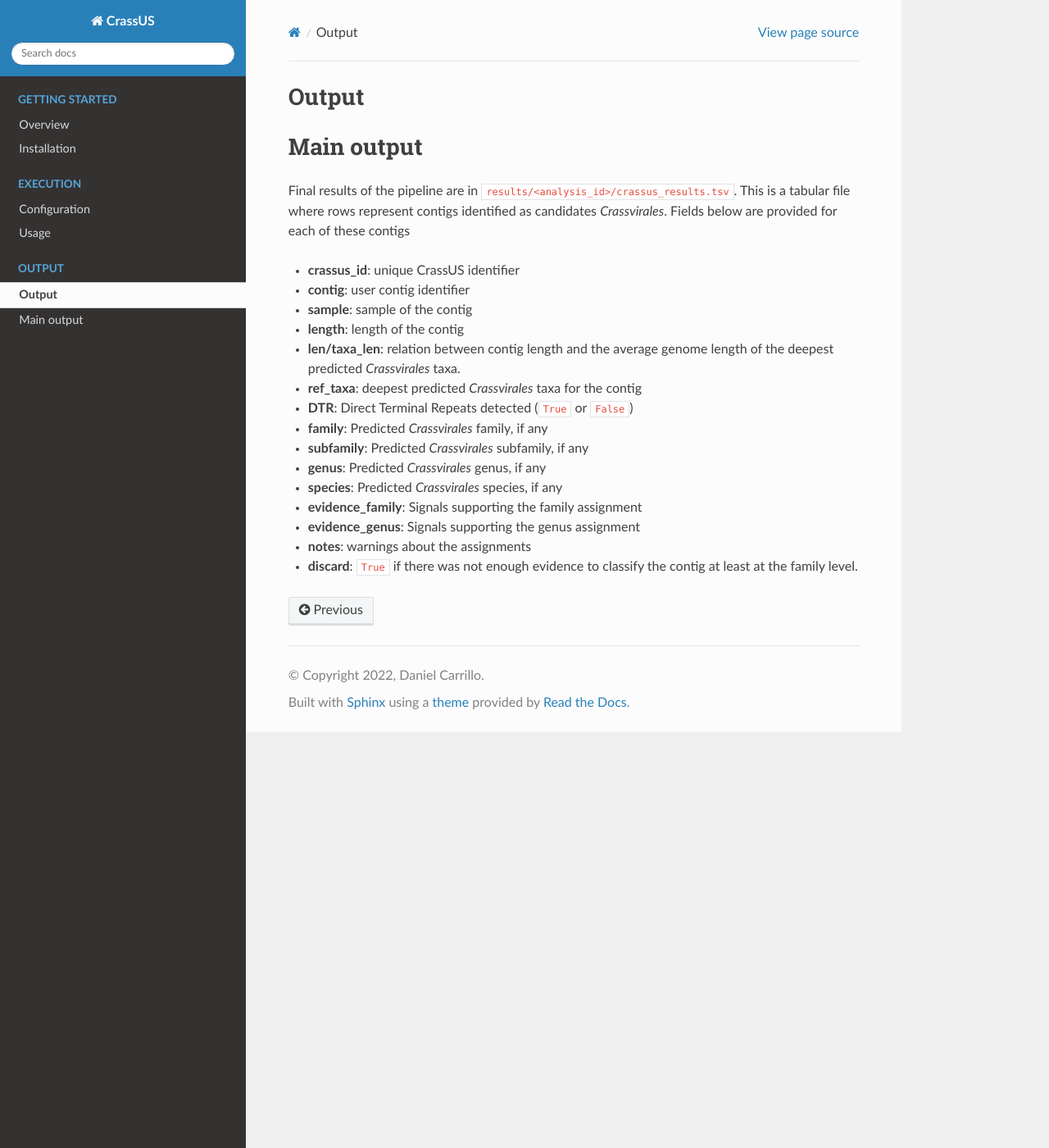
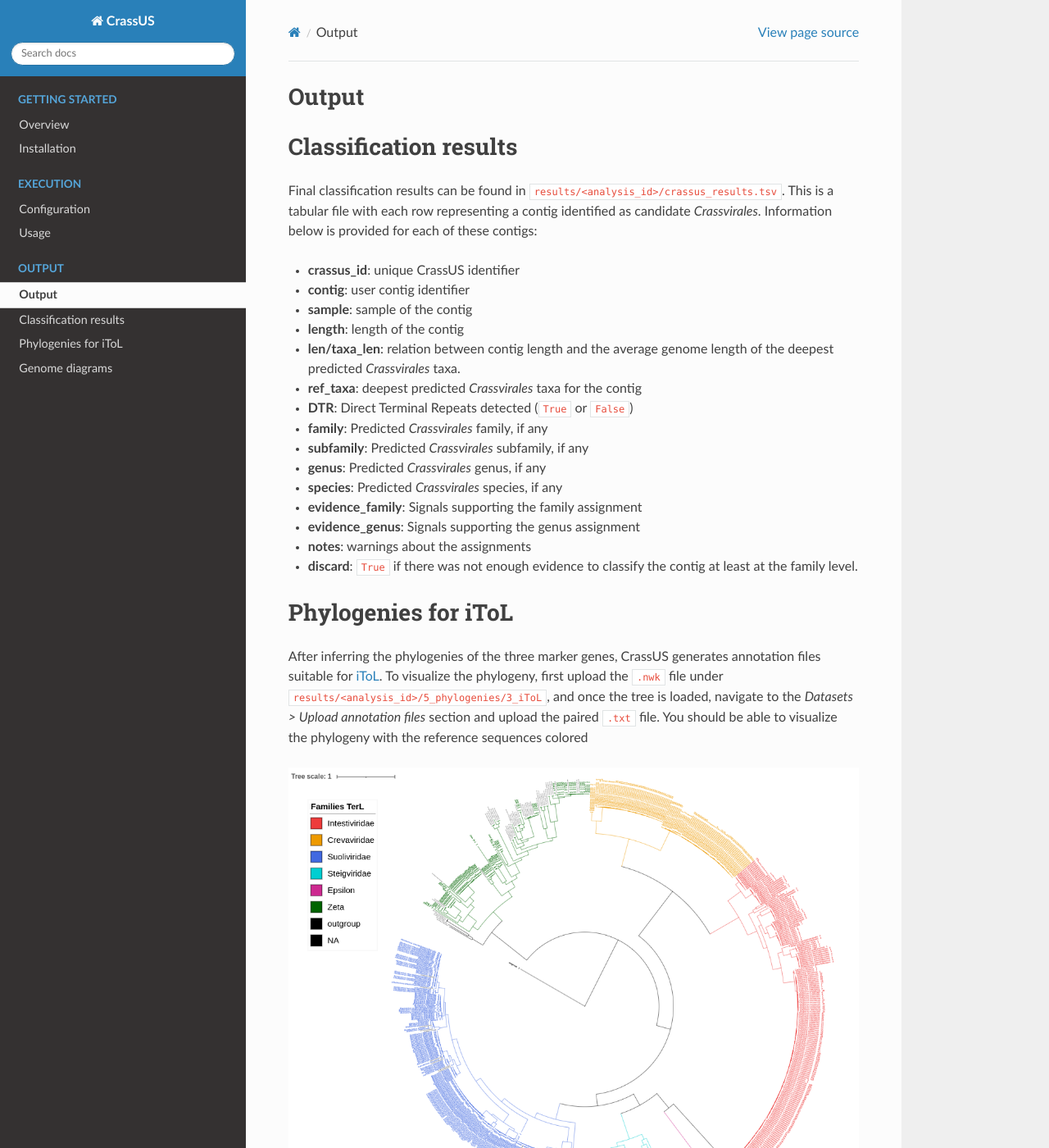
Before and after one commit to dcarrillox/CrassUS, a Sphinx documentation site: the page built from docs/output/output.md, in a window 1280 px wide and 1400 px high. Shown: the whole window at 82% size. Built offline with Sphinx 7.4.7 and the Read the Docs theme 2.0.0, drawn with Linux system fonts in a browser that asks for light colours; some of the changed text lies outside the part shown.

Commit message:
update docs

```diff
--- a/docs/output/output.md
+++ b/docs/output/output.md
@@ -1,9 +1,9 @@
 ## Output
 
-## Main output
-Final results of the pipeline are in `results/<analysis_id>/crassus_results.tsv`.
-This is a tabular file where rows represent contigs identified as candidates
-_Crassvirales_. Fields below are provided for each of these contigs
+## Classification results
+Final classification results can be found in `results/<analysis_id>/crassus_results.tsv`.
+This is a tabular file with each row representing a contig identified as candidate
+_Crassvirales_. Information below is provided for each of these contigs:
 
 - **crassus_id**: unique CrassUS identifier
 - **contig**: user contig identifier
@@ -20,5 +20,21 @@ of the deepest predicted _Crassvirales_ taxa.
 - **evidence_family**: Signals supporting the family assignment
 - **evidence_genus**: Signals supporting the genus assignment
 - **notes**: warnings about the assignments
-- **discard**: `True` if there was not enough evidence to classify the contig at
-least at the family level.
+- **discard**: `True` if there was not enough evidence to classify the contig at least at the family level.
+
+## Phylogenies for iToL
+
+After inferring the phylogenies of the three marker genes, CrassUS generates annotation files suitable for
+[iToL](https://itol.embl.de/). To visualize the phylogeny, first upload the `.nwk` file under
+`results/<analysis_id>/5_phylogenies/3_iToL`, and once the tree is loaded, navigate to the _Datasets > Upload annotation
+files_ section and upload the paired `.txt` file. You should be able to visualize the phylogeny with the reference
+sequences colored
+
+![Flowchart](../img/tree_docs.png)
+
+## Genome diagrams
+
+If specified under the _genomes_plot > generate_plots_ section of the config file, `results/<analysis_id>/7_ANI/alignment_plots.pdf`
+will be generated containing a figure for each candidate contig found by CrassUS. ORFs are depicted and colored
+according to their function. At the bottom the most similar reference genome is depicted as well as their alignment regions.
+![Flowchart](../img/genome_docs.png)
```
Also changed, not shown: docs/execution/usage.md (+1 -1 lines), docs/img/genome_docs.png (added), docs/img/tree_docs.png (added), 1 other file.
